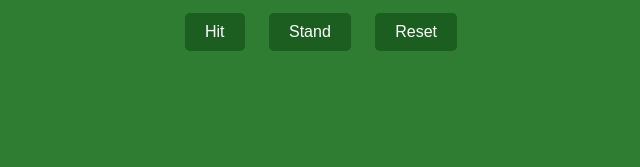
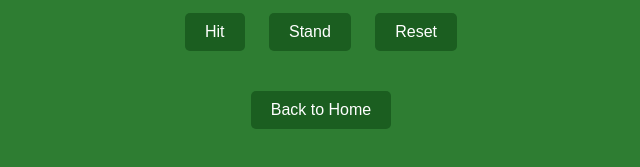
Before and after one commit to D-R-Fullerton/Gemba, a plain HTML site: page blackjack.html in a window 1280 px wide. Shown: the part 437-604 px from the top of the page, without its empty margins (319-959 px from the left). Drawn offline with Linux system fonts and the light colour scheme.

Commit message:
Update blackjack.html home

```diff
--- a/blackjack.html
+++ b/blackjack.html
@@ -53,7 +53,7 @@
     <button id="reset-btn">Reset</button>
   </div>
   <h2 id="result"></h2>
-
+  <button class="nav-button" onclick="window.location.href='index.html'">Back to Home</button>
   <script>
     const suits = ['S', 'H', 'D', 'C'];
     const suitSymbols = { 'S': '♠', 'H': '♥', 'D': '♦', 'C': '♣' };
```
